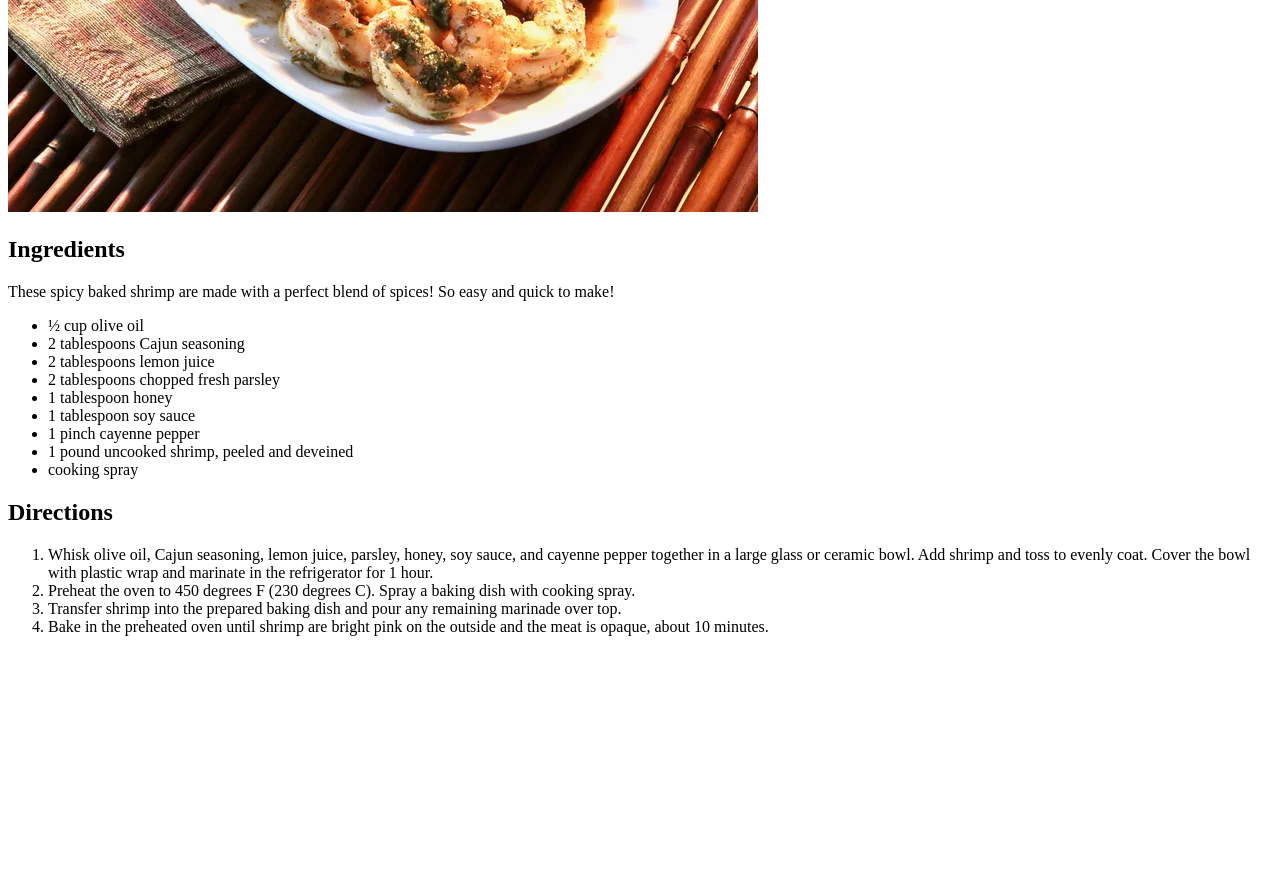
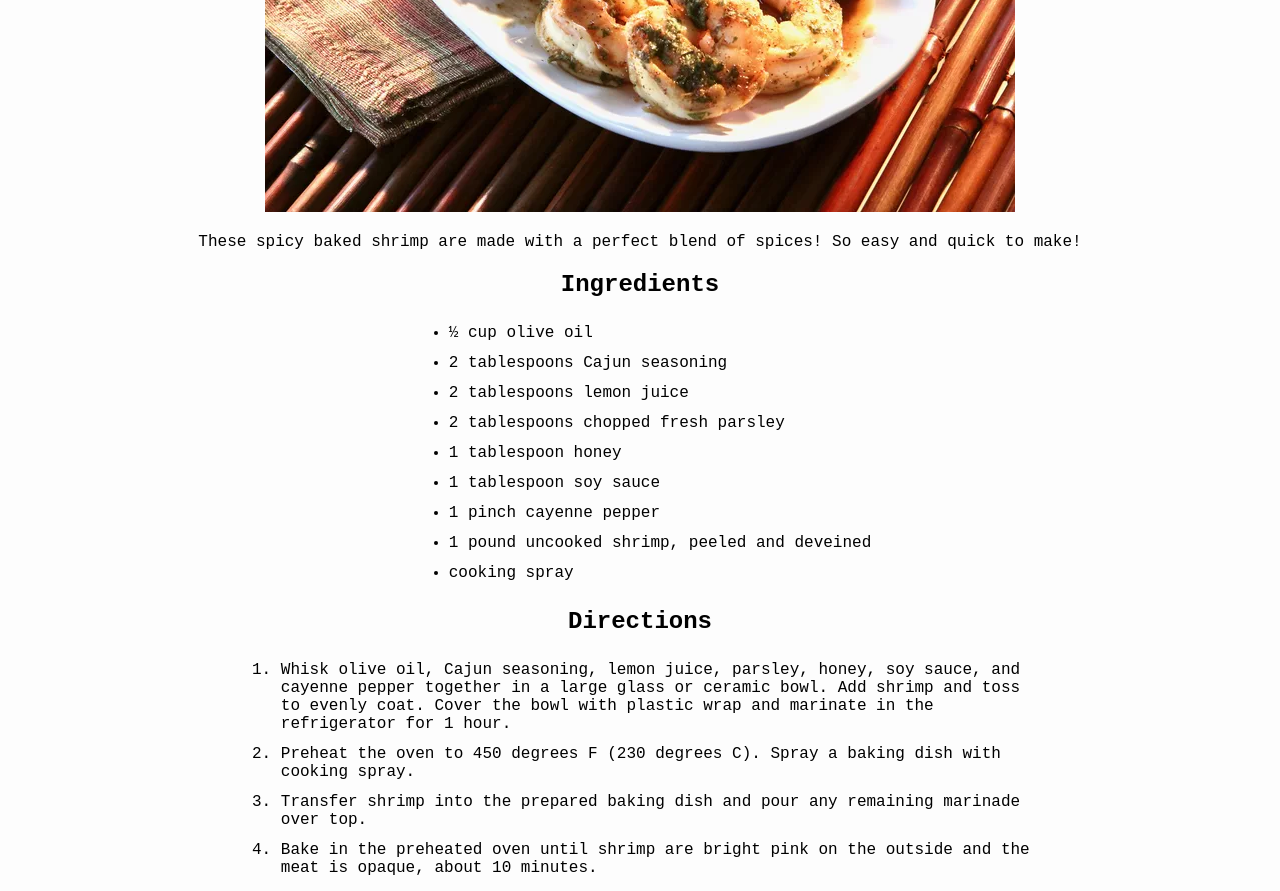
Before and after one commit to mohammedalfa/odin-recipes, a plain HTML site: page recipes/spicy-shrimp.html in a window 1280 px wide. Shown: the part 368-1259 px from the top of the page. Before the commit the page ends 1020 px from the top, so only its background shows below. Drawn offline with Linux system fonts and the light colour scheme.

Commit message:
add css style

```diff
--- a/recipes/spicy-shrimp.html
+++ b/recipes/spicy-shrimp.html
@@ -3,14 +3,15 @@
 <html lang="en">
     <head>
         <meta charset="UTF-8">
+        <link rel="stylesheet" href="../style.css">
         <title>Spicy Baked Shrimp</title>
     </head>
 
     <body>
         <h1>Spicy Baked Shrimp</h1>
         <img alt="Spicy Baked Shrimp" src="../images/shrimp.webp">
+        <p> These spicy baked shrimp are made with a perfect blend of spices! So easy and quick to make!</p>
         <h2>Ingredients</h2>
-        <p> These spicy baked shrimp are made with a perfect blend of spices! So easy and quick to make!</p>
         <ul>
             <li>½ cup olive oil</li>
             <li>2 tablespoons Cajun seasoning</li>
--- /dev/null
+++ b/style.css
@@ -0,0 +1,19 @@
+body {
+    text-align: center;
+    background-color: rgb(253, 253, 253);
+    font-family: 'Courier New', Courier, monospace;
+}
+
+ul, ol {
+    display: table;
+    margin: 0 auto;
+    text-align: left;
+}
+
+ol {
+    width: 60%;
+}
+
+li {
+    padding: 6px 0 6px 0;
+}
```
Also changed, not shown: index.html (+1 -0 lines), recipes/pasta-salad.html (+1 -0 lines), recipes/sloppy-joes.html (+1 -0 lines).
